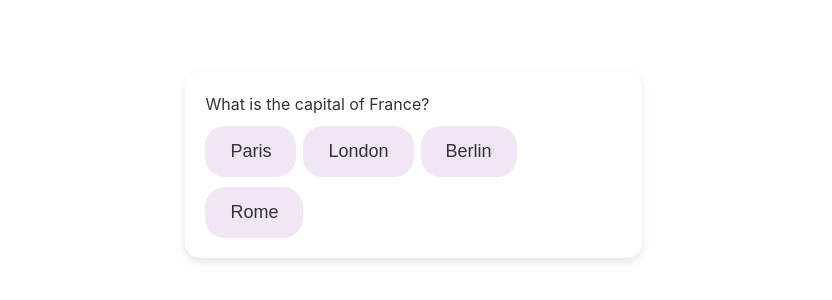
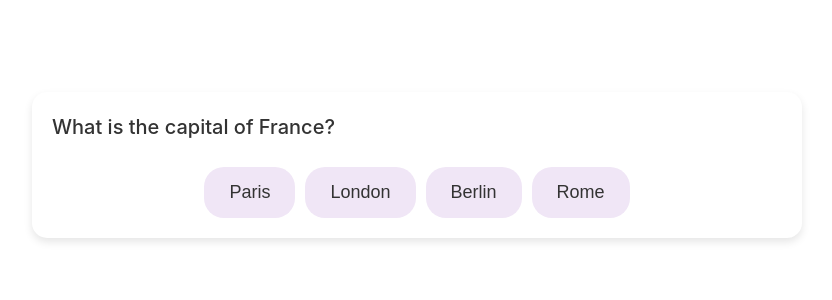
Before and after one commit to IrinaPeshko/quiz, a React (Vite) app: page / in a window 1280 px wide. Shown: the part 240-540 px from the top of the page, without its empty margins (223-1055 px from the left). Built offline with nearby package versions, Linux system fonts and the light colour scheme.

Commit message:
feat: add button to restart the game

```diff
--- a/src/components/FinalPage.jsx
+++ b/src/components/FinalPage.jsx
@@ -1,4 +1,4 @@
-const FinalPage = ({ answerResults }) => {
+const FinalPage = ({ answerResults, onRetry }) => {
   const colors = ["#E0B0FF", "#ADD8E6", "#FFB6C1"];
 
   const calculateProgress = (results) => {
@@ -10,15 +10,21 @@ const FinalPage = ({ answerResults }) => {
     const totalQuestions = results.length;
     return (correctAnswers / totalQuestions) * 100;
   };
+
   const progressBarData = answerResults.map((groupResults, index) => ({
     title: `Group ${index + 1}`,
     progress: calculateProgress(groupResults),
   }));
 
+  const handleRetryClick = () => {
+    onRetry();
+  };
+
   const styles = {
     header: {
       textAlign: "center",
     },
+
     completionSymbolsBlock: {
       display: "flex",
       justifyContent: "center",
@@ -46,11 +52,10 @@ const FinalPage = ({ answerResults }) => {
           />
         ))}
       </div>
+      <button onClick={handleRetryClick}>Try Again</button>
     </div>
   );
 };
-
-export default FinalPage;
 
 const FinalProgressBar = ({ title, progress, color }) => {
   const styles = {
@@ -118,3 +123,5 @@ const CompletionSymbol = ({ progress, color }) => {
 
   return <p style={styles.completionSymbol}>{getCompletionSymbol(progress)}</p>;
 };
+
+export default FinalPage;
--- a/src/components/LoadingPage.jsx
+++ b/src/components/LoadingPage.jsx
@@ -1,12 +1,12 @@
 import React, { useEffect, useState } from "react";
 
 const LoadingPage = ({ answerResults, setIsLoading }) => {
-  const animationDuration = 7000;
+  const animationDuration = 1000;
   const [animatedProgress, setAnimatedProgress] = useState(
     answerResults.map(() => 0)
   );
   useEffect(() => {
-    answerResults.forEach((groupResults, index) => {
+    answerResults.forEach((_element, index) => {
       setTimeout(() => {
         setAnimatedProgress((prev) => {
           const newProgress = [...prev];
--- a/src/components/Quiz.jsx
+++ b/src/components/Quiz.jsx
@@ -1,6 +1,6 @@
 import React, { useState } from "react";
 import LoadingPage from "./LoadingPage";
-import FinalPage from "./FinalPage"
+import FinalPage from "./FinalPage";
 import { questions } from "../data/Questions";
 
 const Quiz = () => {
@@ -8,7 +8,7 @@ const Quiz = () => {
   const [currentQuestionIndex, setCurrentQuestionIndex] = useState(0);
   const [selectedAnswers, setSelectedAnswers] = useState({});
   const [quizFinished, setQuizFinished] = useState(false);
-  const [isLoading, setIsLoading] = useState(false)
+  const [isLoading, setIsLoading] = useState(false);
   const [answerResults, setAnswerResults] = useState(
     questions.map((group) => group.map(() => null))
   );
@@ -30,6 +30,7 @@ const Quiz = () => {
 
     const updatedSegmentProgress = [...segmentProgress];
     const nextQuestionIndex = currentQuestionIndex + 1;
+
     if (nextQuestionIndex < questions[currentGroupIndex].length) {
       setCurrentQuestionIndex(nextQuestionIndex);
       updatedSegmentProgress[currentGroupIndex] =
@@ -43,6 +44,7 @@ const Quiz = () => {
       setQuizFinished(true);
       setIsLoading(true);
     }
+
     setSegmentProgress(updatedSegmentProgress);
     const currentQuestion = questions[currentGroupIndex][currentQuestionIndex];
 
@@ -67,9 +69,19 @@ const Quiz = () => {
       updatedSegmentProgress[currentGroupIndex + 1] = 0;
     } else {
       setQuizFinished(true);
-      setIsLoading(true)
+      setIsLoading(true);
     }
     setSegmentProgress(updatedSegmentProgress);
+  };
+
+  const resetQuiz = () => {
+    setCurrentGroupIndex(0);
+    setCurrentQuestionIndex(0);
+    setSelectedAnswers({});
+    setQuizFinished(false);
+    setIsLoading(false);
+    setAnswerResults(questions.map((group) => group.map(() => null)));
+    setSegmentProgress(questions.map(() => 0));
   };
 
   const styles = {
@@ -78,78 +90,61 @@ const Quiz = () => {
       flexDirection: "row",
       marginBottom: "20px",
       padding: "0",
-      gap: "4px", // adds space between elements without needing marginRight
+      gap: "4px",
     },
     progressBarSegment: {
       height: "20px",
       flexGrow: 1,
-      backgroundColor: "#fff", // soft purple
-      borderRadius: "10px", // more rounded corners
+      backgroundColor: "#fff",
+      borderRadius: "10px",
       overflow: "hidden",
     },
     progressBarFill: (progress) => ({
       width: `${progress}%`,
       height: "100%",
-      backgroundColor: "#f4cae0", // soft pink
+      backgroundColor: "#f4cae0",
       transition: "width 0.5s ease-in-out",
-      borderRadius: "10px", // keep the rounded corners when filling
+      borderRadius: "10px",
     }),
     questionContainer: {
       marginBottom: "30px",
-      width: "90%",
-      backgroundColor: "#fff", // white background for cleanliness
+      width: "80vw",
+      maxWidth: "730px",
+      backgroundColor: "#fff",
       padding: "20px",
       color: "#333333",
-      borderRadius: "15px", // rounded corners for a soft look
-      boxShadow: "0px 4px 8px rgba(0, 0, 0, 0.1)", // subtle shadow for depth
+      borderRadius: "15px",
+      boxShadow: "0px 4px 8px rgba(0, 0, 0, 0.1)",
     },
     questionText: {
       fontSize: "20px",
-      fontWeight: "500", // not too bold, keep it soft
-      color: "#333333", // soft dark color for text
+      fontWeight: "500",
+      color: "#333333",
       marginBottom: "15px",
     },
     optionsContainer: {
       display: "flex",
-      flexDirection: "column",
+      flexDirection: "row",
+      justifyContent: "center",
+      gap: "10px",
+      flexWrap: "wrap",
     },
     contentImg: {
       width: "200px",
-    },
-    optionButton: {
-      padding: "15px 25px", // more padding for a larger touch target
-      cursor: "pointer",
-      userSelect: "none",
-      marginTop: "10px",
-      marginRight: "7px",
-
-      border: "none", // no border for a cleaner look
-      borderRadius: "20px", // highly rounded for a softer look
-      background: "#f0e6f6", // matching the progress bar color
-      color: "#333333", // soft dark color for text
-      fontSize: "18px", // larger font for readability
-      fontWeight: "400", // light weight for a softer appearance
-      transition: "background-color 0.3s, transform 0.2s", // smooth transition for interactions
-      outline: "none",
-      "&:hover": {
-        // pseudo-selector for hover state
-        backgroundColor: "#e2d4e6", // a slightly darker pastel for hover interaction
-        transform: "translateY(-2px)", // a subtle lift effect on hover
-        boxShadow: "0 2px 4px rgba(0, 0, 0, 0.2)", // slight shadow on hover for depth
-      },
-      "&:focus": {
-        // pseudo-selector for focus state
-        boxShadow: "0 0 0 2px rgba(244, 202, 224, 0.5)", // soft glow for accessibility
-      },
     },
   };
 
   const renderItem = () => {
     if (quizFinished && isLoading) {
-      return <LoadingPage answerResults={answerResults} setIsLoading={setIsLoading}/>
-    } else if(quizFinished && !isLoading) {
-     return <FinalPage answerResults={answerResults}/>
-    }else{
+      return (
+        <LoadingPage
+          answerResults={answerResults}
+          setIsLoading={setIsLoading}
+        />
+      );
+    } else if (quizFinished && !isLoading) {
+      return <FinalPage answerResults={answerResults} onRetry={resetQuiz} />;
+    } else {
       const item = questions[currentGroupIndex][currentQuestionIndex];
       if (item.type === "question") {
         return renderQuestion(item);
@@ -162,14 +157,10 @@ const Quiz = () => {
   const renderQuestion = (question) => {
     return (
       <div style={styles.questionContainer}>
-        <div>{question.text}</div>
-        <div>
+        <div style={styles.questionText}>{question.text}</div>
+        <div style={styles.optionsContainer}>
           {question.options.map((option, index) => (
-            <button
-              key={index}
-              style={styles.optionButton}
-              onClick={() => handleAnswerOptionClick(option)}
-            >
+            <button key={index} onClick={() => handleAnswerOptionClick(option)}>
               {option}
             </button>
           ))}
@@ -179,7 +170,6 @@ const Quiz = () => {
   };
 
   const renderContent = (content) => {
-    // Render logic for content pages, including next button
     return (
       <div style={styles.questionContainer}>
         <div>{content.title}</div>
@@ -190,9 +180,7 @@ const Quiz = () => {
             alt={content.title}
           />
           <p>{content.text}</p>
-          <button style={styles.optionButton} onClick={handleNextClick}>
-            Next
-          </button>
+          <button onClick={handleNextClick}>Next</button>
         </div>
       </div>
     );
@@ -214,10 +202,7 @@ const Quiz = () => {
             </div>
           ))}
         </div>
-
         {renderItem()}
-
-        {/* You can also add navigation buttons, question counters, etc., here */}
       </div>
     );
   } else {
--- a/src/index.css
+++ b/src/index.css
@@ -13,3 +13,28 @@ body {
   min-height: 100vh;
   width: 90vw;
 }
+
+button {
+  padding: 15px 25px;
+  display: block;
+  cursor: pointer;
+  user-select: none;
+  margin-top: 10px;
+  border: none;
+  border-radius: 20px;
+  background: #f0e6f6;
+  color: #333333;
+  font-size: 18px;
+  font-weight: 400;
+  transition: background-color 0.3s, transform 0.2s;
+  outline: none;
+}
+
+button:hover {
+  background-color: #e2d4e6;
+  box-shadow: 0 2px 4px rgba(0, 0, 0, 0.2);
+}
+
+button:focus {
+  box-shadow: 0 0 0 2px rgba(244, 202, 224, 0.5);
+}
```
